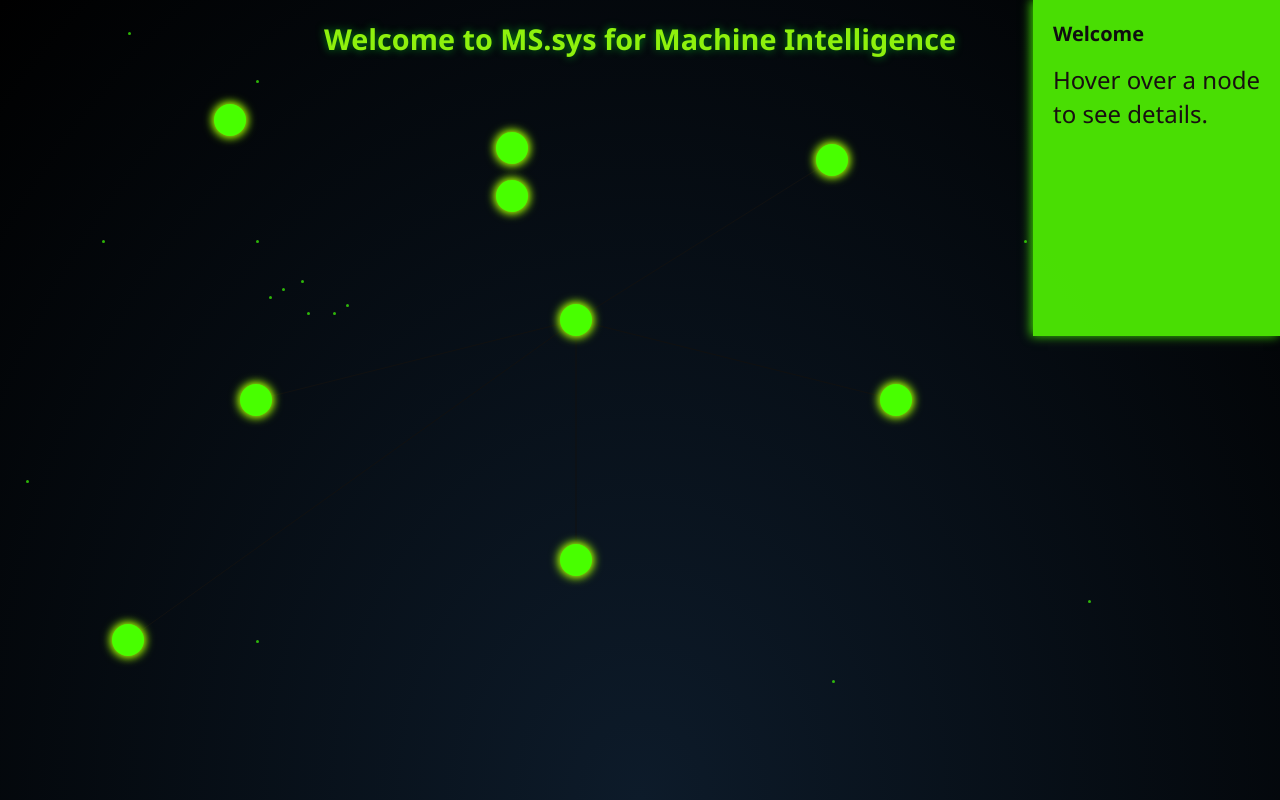
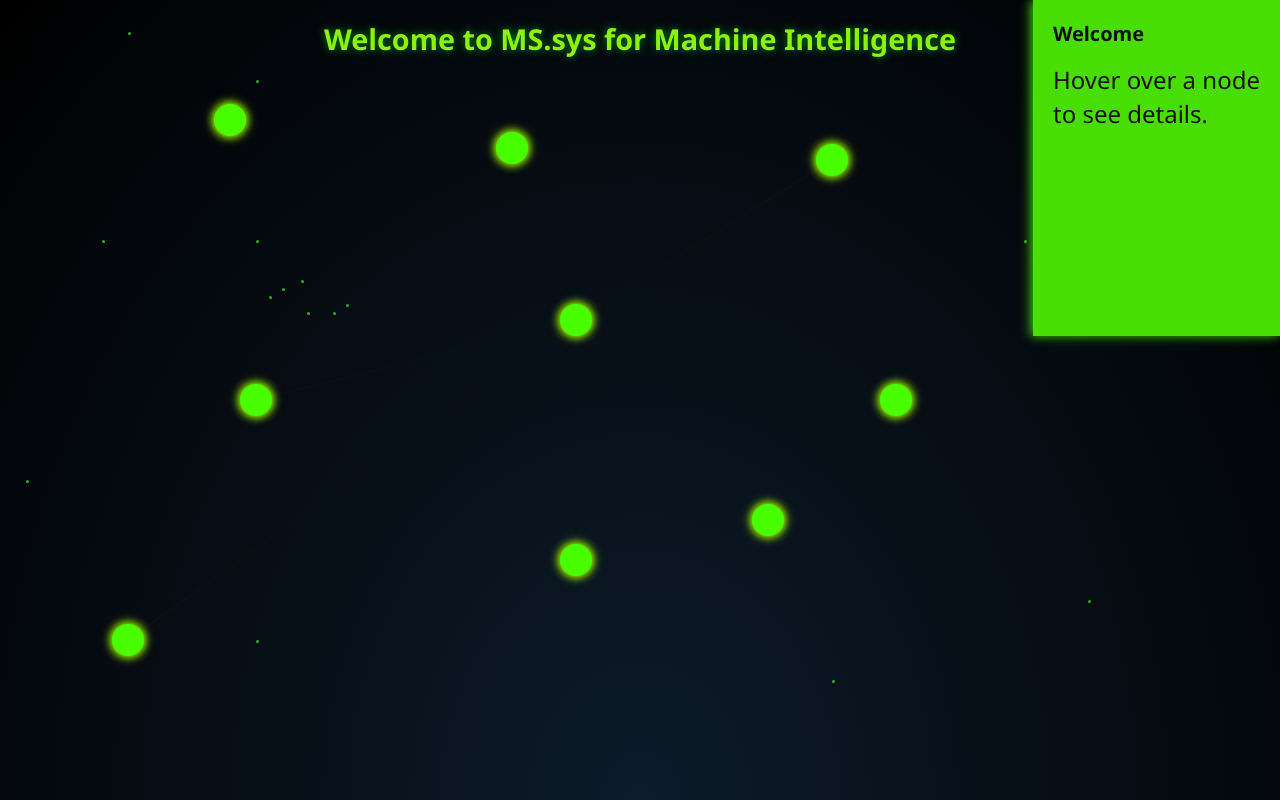
Before and after one commit to Momegaii/Ms20_sys, a Flask app: page /stars in a window 1280 px wide; the page is wider, and only the part inside the window is pictured. Run offline with Flask 3, Linux system fonts and the light colour scheme; parts of the project's set-up code (start-up, migrations or seed data) failed here and were passed over.

Commit message:
Update stars.html

```diff
--- a/templates/stars.html
+++ b/templates/stars.html
@@ -68,7 +68,7 @@
       <div class="star"></div>
     </div>
 
-    <div class="node" style="top: 24.5%; left: 40%;" onclick="window.open('/WL', '_blank')">
+    <div class="node" style="top: 65%; left: 60%;" onclick="window.open('/WL', '_blank')">
       <div class="node-label">WL 1 Transformer</div>
       <div class="node-description">My first transformer form</div>
       <div class="star"></div>
```
